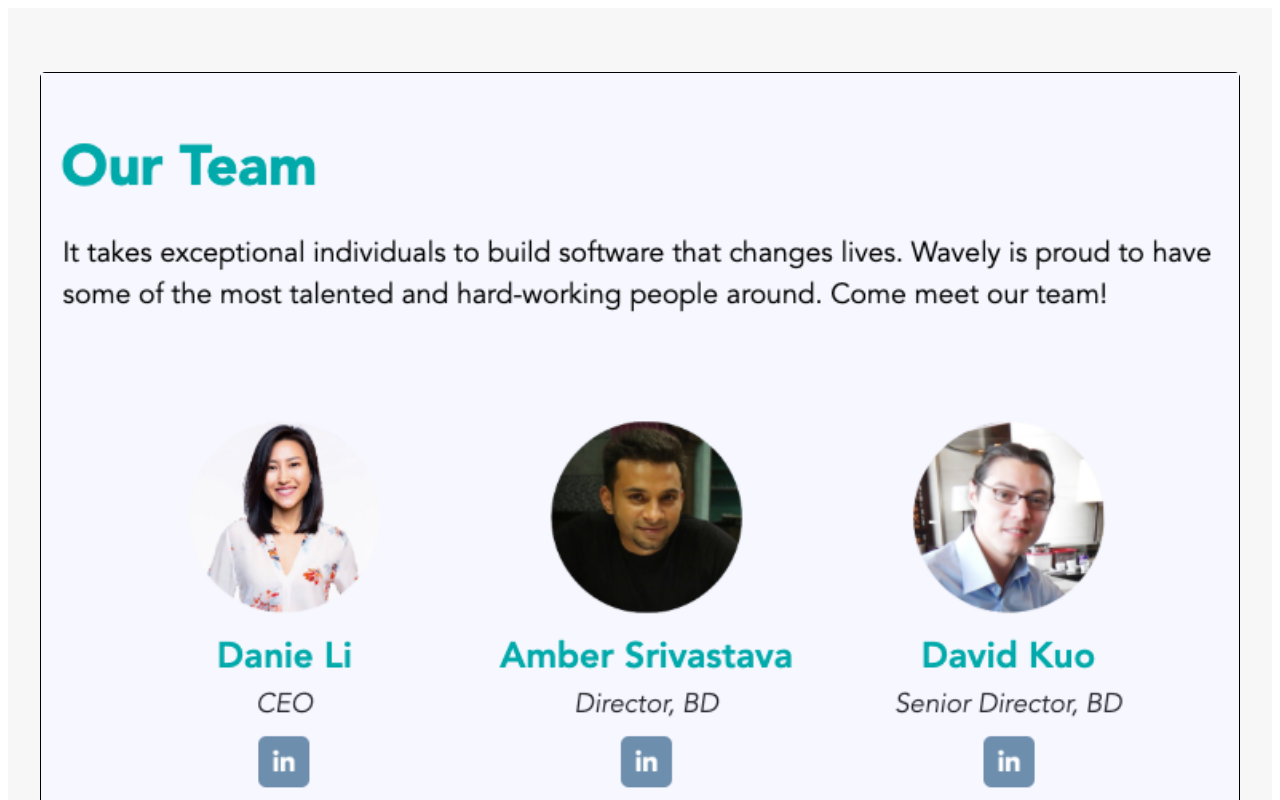
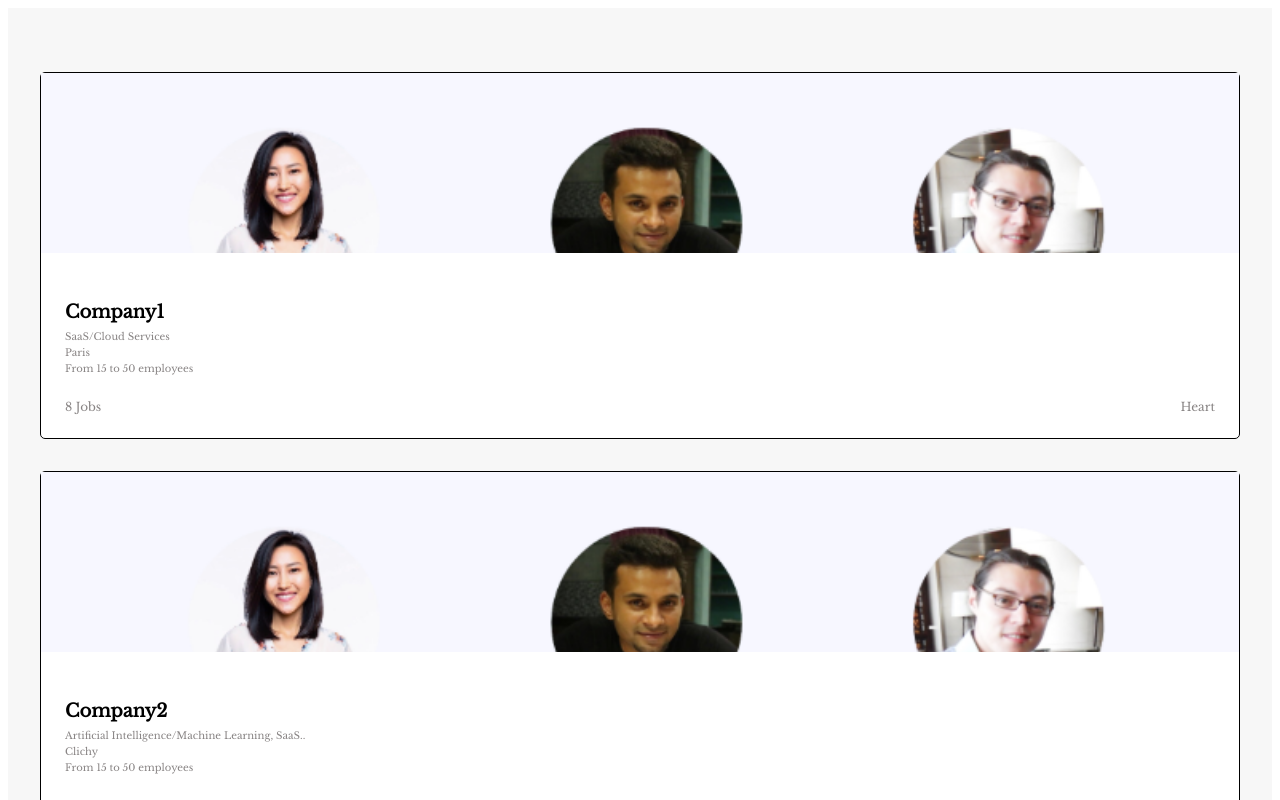
Before and after one commit to Tangerinez/ExplainTheValley, a React (Create React App) app in the folder app/: page / in a window 1280 px wide. Shown: the top 800 px of the page. Built offline with nearby package versions, Linux system fonts and the light colour scheme.

Commit message:
Updated styling for cards

```diff
--- a/app/src/App.js
+++ b/app/src/App.js
@@ -14,7 +14,7 @@ function App() {
       />
       <Card
         name="Company2"
-        industry="Artificial Intelligence/Machine Learning, SaaS"
+        industry="Artificial Intelligence/Machine Learning, SaaS.."
         location="Clichy"
         employees="15 to 50"
         jobs="0"
@@ -42,7 +42,7 @@ function App() {
       />
       <Card
         name="Company6"
-        industry="Home Care Services, Organization/Management"
+        industry="Home Care Services, Organization/Managem.."
         location="Dumbo, Paris"
         employees="15 to 50"
         jobs="2"
--- a/app/src/components/Card/Card.js
+++ b/app/src/components/Card/Card.js
@@ -7,15 +7,20 @@ function Card(props) {
   return (
     <div className="card-wrap">
       <div className="img-container">
-        <img
+        {/* <img
           src={require("../../images/wavely-about-page.png")}
           className="company-img"
           alt="company-img"
-        />
+        /> */}
       </div>
       <div className="content-wrap">
-        <CompanyInfo />
-        <Footer />
+        <CompanyInfo
+          name={props.name}
+          industry={props.industry}
+          location={props.location}
+          employees={props.employees}
+        />
+        <Footer jobs={props.jobs} />
       </div>
     </div>
   );
--- a/app/src/components/Card/Card.scss
+++ b/app/src/components/Card/Card.scss
@@ -1,3 +1,5 @@
+@import "../../variables.scss";
+
 .card-wrap {
   display: flex;
   flex-direction: column;
@@ -6,15 +8,23 @@
   margin: 2em 0;
   height: 100%;
   background-color: white;
+  cursor: pointer;
+  height: 100%;
 }
 
 .img-container {
+  height: 180px;
+  background-image: url("../../images/wavely-about-page.png");
+  background-position: center; /* Center the image */
+  background-repeat: no-repeat; /* Do not repeat the image */
+  background-size: cover;
 }
 
-.company-img {
-  width: 100%;
-}
+// .company-img {
+//   width: 100%;
+// }
 
 .content-wrap {
-  padding: 2em 1.5em 1.5em 1.5em;
+  padding: 3em 1.5em 1.5em 1.5em;
+  font-family: $fontFamily;
 }
--- a/app/src/components/CompanyInfo/CompanyInfo.scss
+++ b/app/src/components/CompanyInfo/CompanyInfo.scss
@@ -4,14 +4,16 @@
 }
 
 .name {
-  font-size: 20px;
+  font-size: 18px;
   font-weight: bold;
-  margin-bottom: 1px;
+  margin-bottom: 4px;
 }
 
 .industry,
 .location,
 .employees {
   margin-top: 3px;
-  font-size: 14px;
+  font-size: 10px;
+  overflow: hidden;
+  color: rgb(136, 132, 132);
 }
--- a/app/src/components/Footer/Footer.js
+++ b/app/src/components/Footer/Footer.js
@@ -4,7 +4,7 @@ import "./Footer.scss";
 function Footer(props) {
   return (
     <div className="footer-container">
-      <div className="job-number">8 Jobs</div>
+      <div className="job-number">{props.jobs} Jobs</div>
       <div className="like-icon">Heart</div>
     </div>
   );
--- a/app/src/components/Footer/Footer.scss
+++ b/app/src/components/Footer/Footer.scss
@@ -1,7 +1,9 @@
 .footer-container {
   display: flex;
   flex-direction: row;
-  margin-top: 1.5em;
+  margin-top: 2em;
+  font-size: 12px;
+  color: rgb(136, 132, 132);
 }
 
 .like-icon,
--- a/app/src/variables.scss
+++ b/app/src/variables.scss
@@ -0,0 +1,3 @@
+@import url("https://fonts.googleapis.com/css?family=Libre+Baskerville&display=swap");
+
+$fontFamily: "Libre Baskerville", serif;
```
